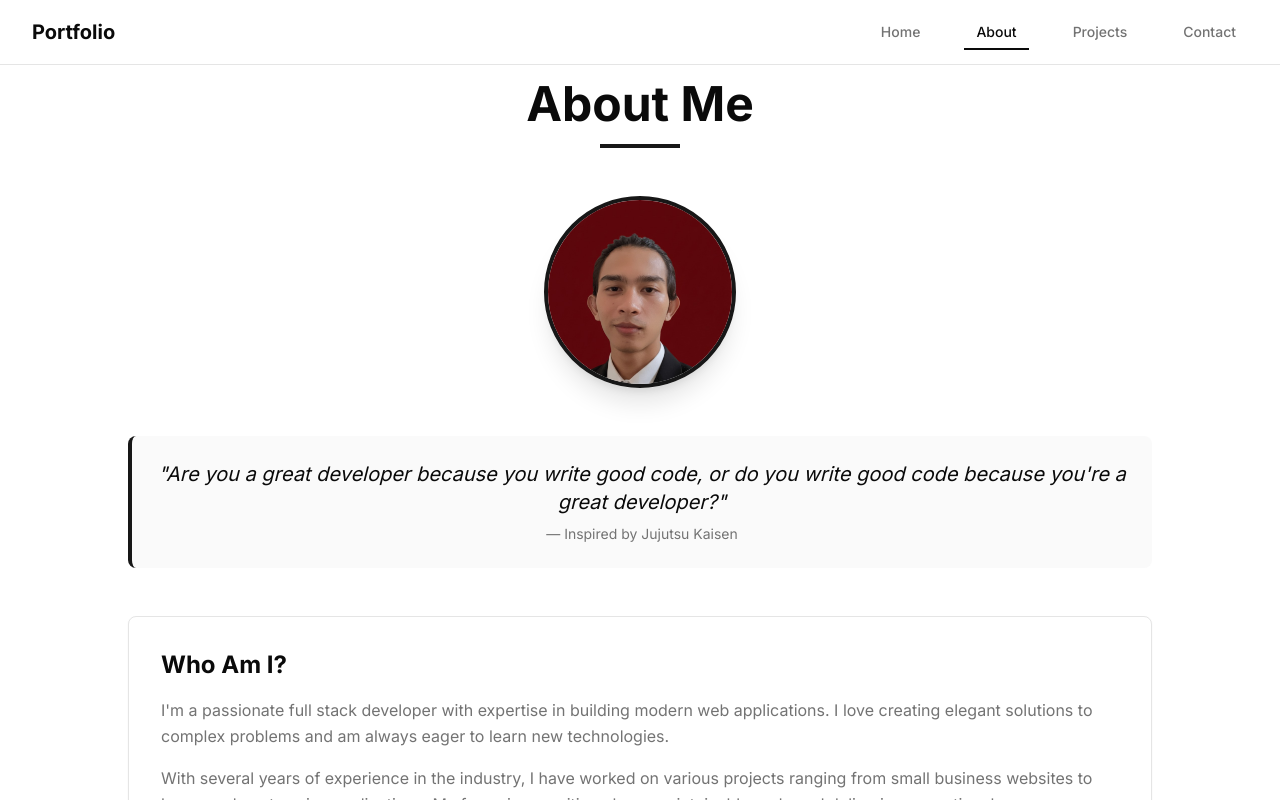
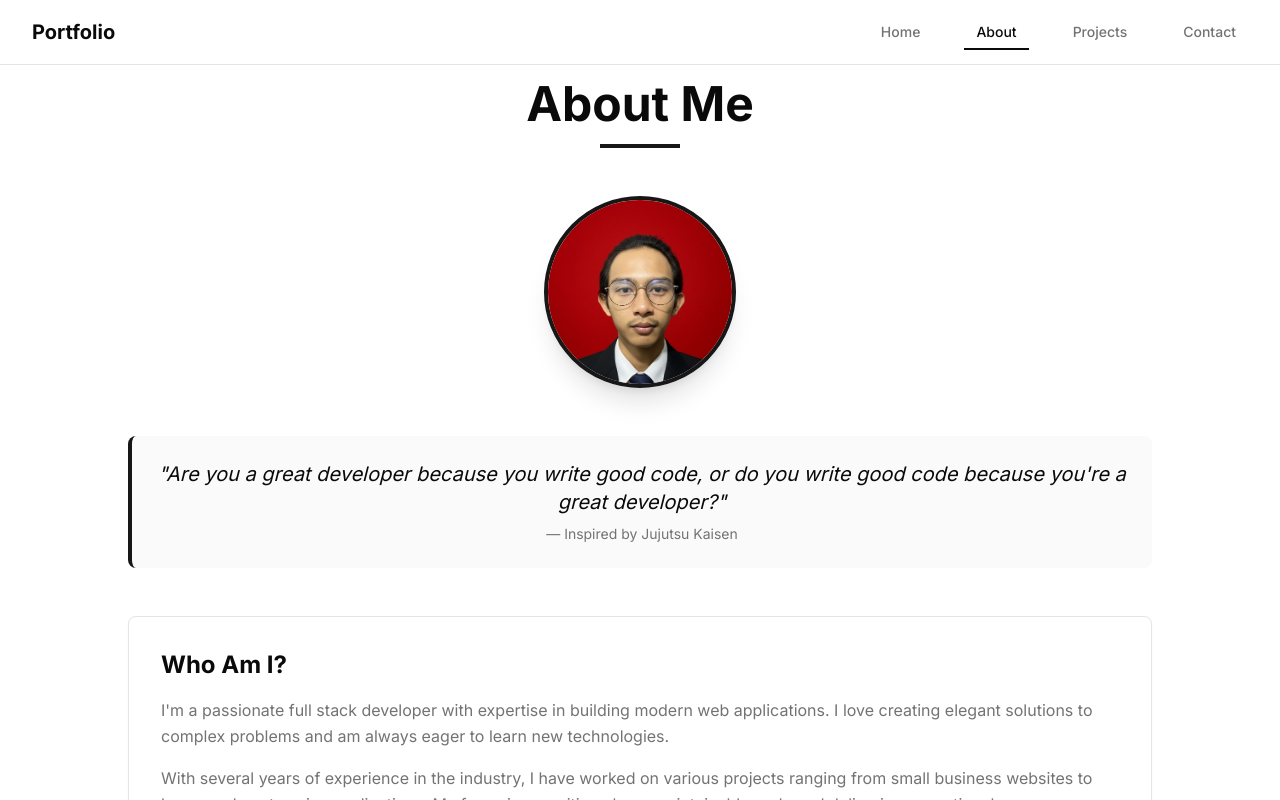
Before and after one commit to iikiiwww/portfolio, a Next.js app: page /about in a window 1280 px wide. Shown: the top 800 px of the page. Built offline with nearby package versions, Linux system fonts and the light colour scheme.

Commit message:
Update profile image source in about page

```diff
--- a/app/about/page.tsx
+++ b/app/about/page.tsx
@@ -49,7 +49,7 @@ export default function AboutPage() {
         >
           <div className="relative w-48 h-48 rounded-full overflow-hidden border-4 border-primary shadow-xl">
             <img
-              src="/profile/kiw.jpg"
+              src="/profile/profile.jpeg"
               alt="Profile"
               className="w-full h-full object-cover"
             />
```
